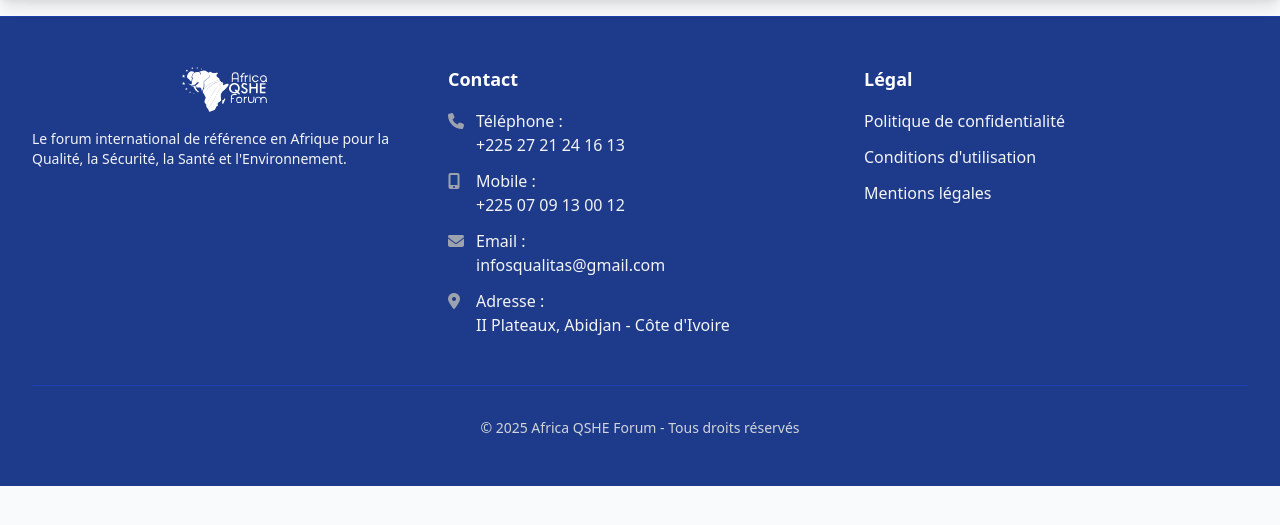
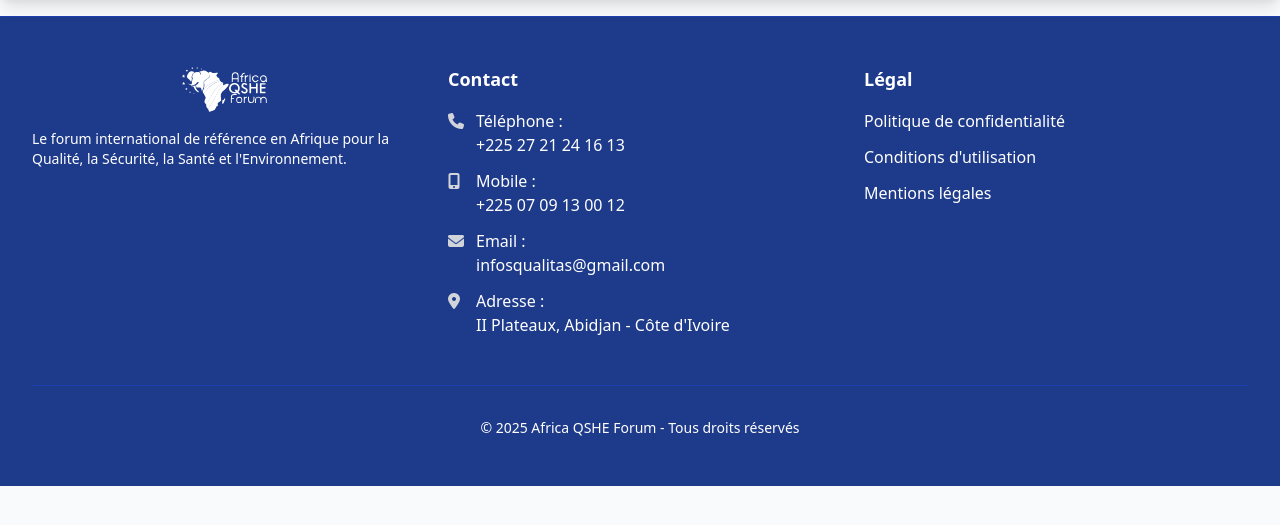
Before and after one commit to workmusicalflow/events-qualitas-ci, a PHP site: template templates/base.html.twig in a window 1280 px wide. Shown: the part 64-589 px from the top of the page. Run offline with PHP 8.4, Linux system fonts and the light colour scheme; the template is opened without the code that fills it, so the values that code supplies are empty; some libraries are stand-ins or nearby versions.

Commit message:
style: restauration du style du footer avec fond bleu et textes blancs

```diff
--- a/templates/components/footer.html.twig
+++ b/templates/components/footer.html.twig
@@ -1,4 +1,4 @@
-<footer class="bg-blue-900 border-t border-blue-800 mt-16">
+<footer class="bg-blue-900 text-white border-t border-blue-800 mt-16">
     <div class="max-w-7xl mx-auto px-4 sm:px-6 lg:px-8 py-12">
         <div class="grid grid-cols-1 md:grid-cols-3 gap-8">
             <!-- Logo et description -->
@@ -6,7 +6,7 @@
                 <img src="/images/logo/logo-qshe-monochrome.svg"
                      alt="Logo Africa QSHE Forum"
                      class="h-12 w-auto">
-                <p class="text-sm text-gray-100">
+                <p class="text-sm text-white">
                     Le forum international de référence en Afrique pour la Qualité, la Sécurité, la Santé et l'Environnement.
                 </p>
             </div>
@@ -14,9 +14,9 @@
             <!-- Contacts vérifiés -->
             <div class="space-y-4">
                 <h3 class="text-lg font-semibold text-white">Contact</h3>
-                <ul class="space-y-3 text-gray-100">
+                <ul class="space-y-3 text-white">
                     <li class="flex items-start">
-                        <i class="fas fa-phone mt-1 mr-3 text-gray-400 w-4"></i>
+                        <i class="fas fa-phone mt-1 mr-3 text-gray-300 w-4"></i>
                         <div>
                             <p class="font-medium">Téléphone :</p>
                             <a href="tel:+22527212416" class="hover:text-blue-300 transition-colors">
@@ -25,7 +25,7 @@
                         </div>
                     </li>
                     <li class="flex items-start">
-                        <i class="fas fa-mobile-alt mt-1 mr-3 text-gray-400 w-4"></i>
+                        <i class="fas fa-mobile-alt mt-1 mr-3 text-gray-300 w-4"></i>
                         <div>
                             <p class="font-medium">Mobile :</p>
                             <a href="tel:+22507091300" class="hover:text-blue-300 transition-colors">
@@ -34,7 +34,7 @@
                         </div>
                     </li>
                     <li class="flex items-start">
-                        <i class="fas fa-envelope mt-1 mr-3 text-gray-400 w-4"></i>
+                        <i class="fas fa-envelope mt-1 mr-3 text-gray-300 w-4"></i>
                         <div>
                             <p class="font-medium">Email :</p>
                             <a href="mailto:infosqualitas@gmail.com" class="hover:text-blue-300 transition-colors">
@@ -43,7 +43,7 @@
                         </div>
                     </li>
                     <li class="flex items-start">
-                        <i class="fas fa-map-marker-alt mt-1 mr-3 text-gray-400 w-4"></i>
+                        <i class="fas fa-map-marker-alt mt-1 mr-3 text-gray-300 w-4"></i>
                         <div>
                             <p class="font-medium">Adresse :</p>
                             <p>II Plateaux, Abidjan - Côte d'Ivoire</p>
@@ -55,7 +55,7 @@
             <!-- Liens légaux -->
             <div class="space-y-4">
                 <h3 class="text-lg font-semibold text-white">Légal</h3>
-                <ul class="space-y-3 text-gray-100">
+                <ul class="space-y-3 text-white">
                     <li>
                         <a href="/confidentialite" class="hover:text-blue-300 transition-colors">
                             Politique de confidentialité
@@ -76,7 +76,7 @@
         </div>
 
         <!-- Copyright -->
-        <div class="mt-12 pt-8 border-t border-blue-800 text-center text-sm text-gray-300">
+        <div class="mt-12 pt-8 border-t border-blue-800 text-center text-sm text-white">
             © {{ "now"|date("Y") }} Africa QSHE Forum - Tous droits réservés
         </div>
     </div>
```
